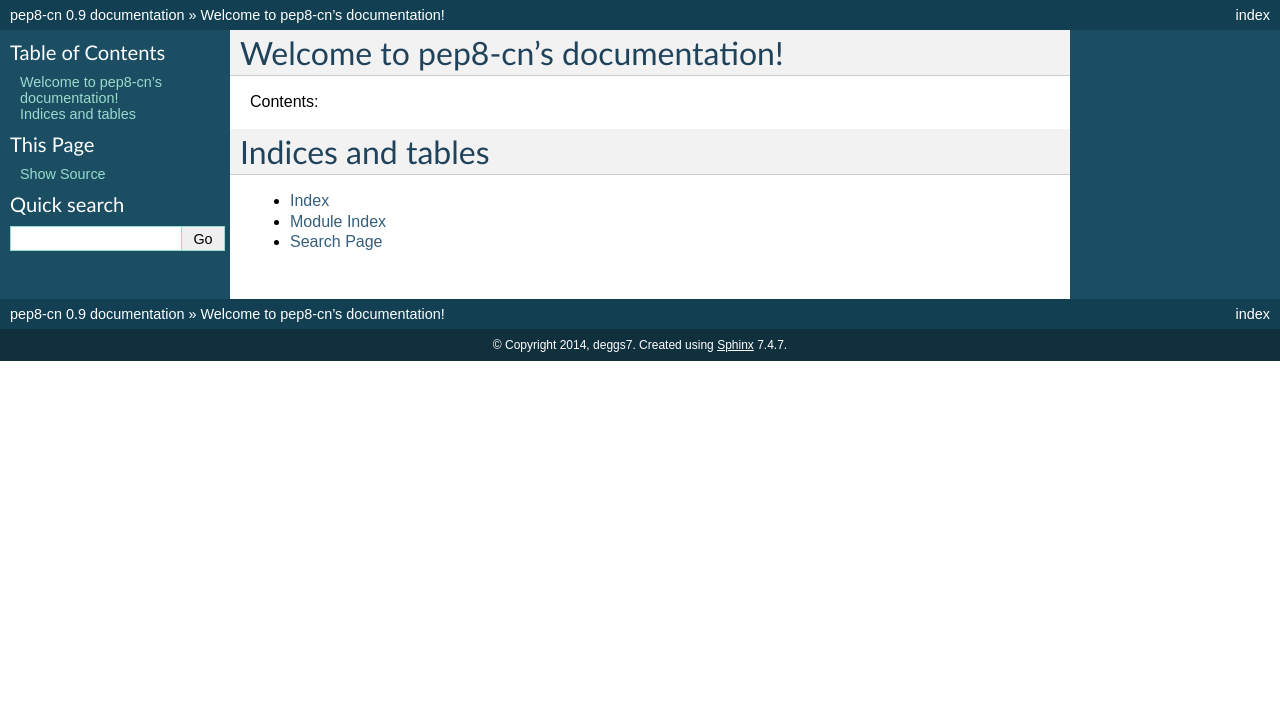
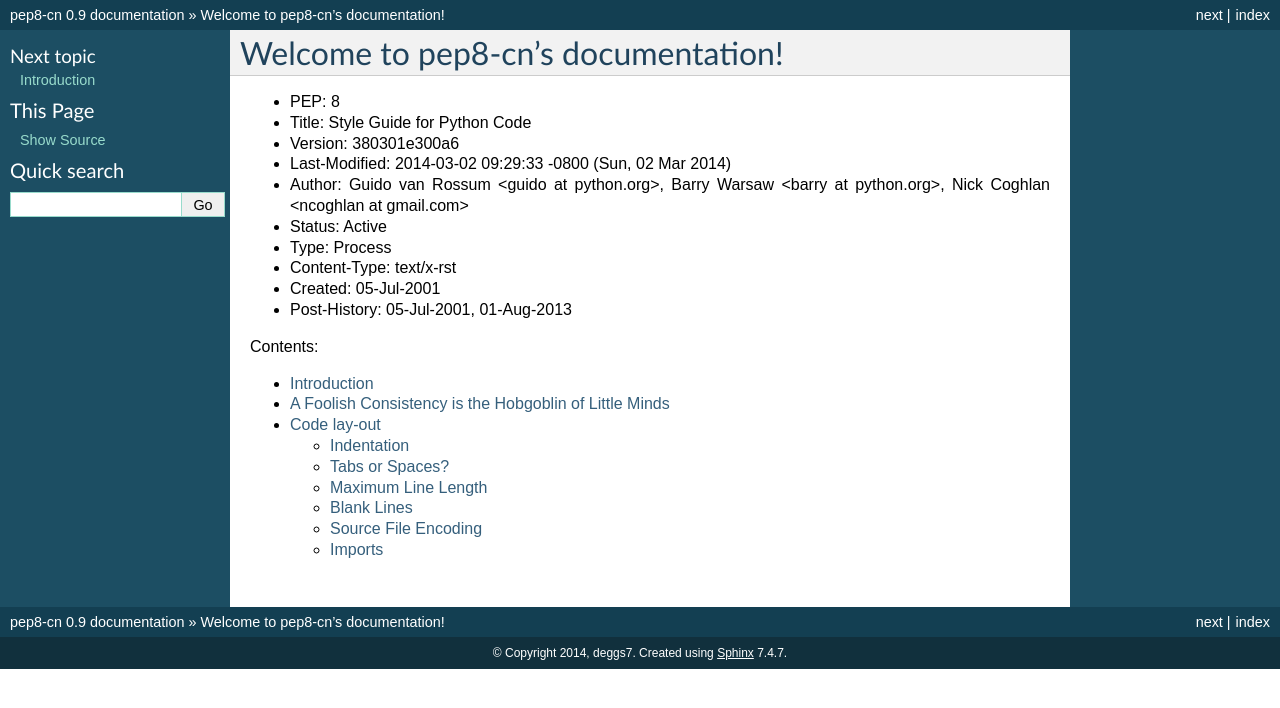
Before and after one commit to deggs7/pep8-cn, a Sphinx documentation site: the page built from source/index.rst, in a window 1280 px wide. Shown: the top 708 px of the page. Built offline with Sphinx 7.4.7, drawn with Linux system fonts in a browser that asks for light colours.

Commit message:
finish introduction chapter

```diff
--- /dev/null
+++ b/source/consistency.rst
@@ -0,0 +1,3 @@
+A Foolish Consistency is the Hobgoblin of Little Minds
+======================================================
+暂无
--- /dev/null
+++ b/source/contents.rst.inc
@@ -0,0 +1,8 @@
+Contents:
+
+.. toctree::
+   :maxdepth: 2
+
+   introduction
+   consistency
+   layout
--- a/source/index.rst
+++ b/source/index.rst
@@ -6,16 +6,15 @@
 Welcome to pep8-cn's documentation!
 ===================================
 
-Contents:
+* PEP:	8
+* Title:	Style Guide for Python Code
+* Version:	380301e300a6
+* Last-Modified:	2014-03-02 09:29:33 -0800 (Sun, 02 Mar 2014)
+* Author:	Guido van Rossum <guido at python.org>, Barry Warsaw <barry at python.org>, Nick Coghlan <ncoghlan at gmail.com>
+* Status:	Active
+* Type:	Process
+* Content-Type:	text/x-rst
+* Created:	05-Jul-2001
+* Post-History:	05-Jul-2001, 01-Aug-2013
 
-.. toctree::
-   :maxdepth: 2
-
-
-
-Indices and tables
-==================
-
-* :ref:`genindex`
-* :ref:`modindex`
-* :ref:`search`
+.. include:: contents.rst.inc
--- /dev/null
+++ b/source/layout.rst
@@ -0,0 +1,26 @@
+Code lay-out
+============
+
+Indentation
+-----------
+暂无
+
+Tabs or Spaces?
+---------------
+暂无
+
+Maximum Line Length
+-------------------
+暂无
+
+Blank Lines
+-----------
+暂无
+
+Source File Encoding
+--------------------
+暂无
+
+Imports
+-------
+暂无
```
Also changed, not shown: source/introduction.rst (added, +11 -0 lines), 1 other file.
